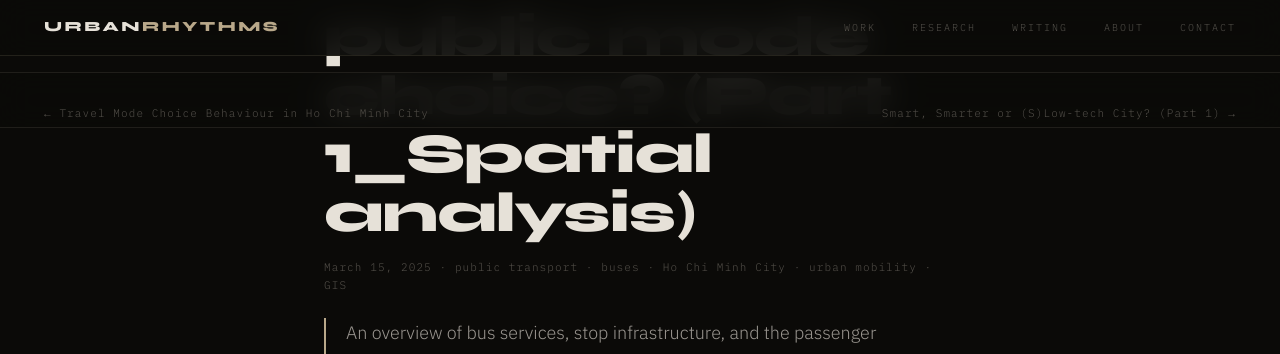
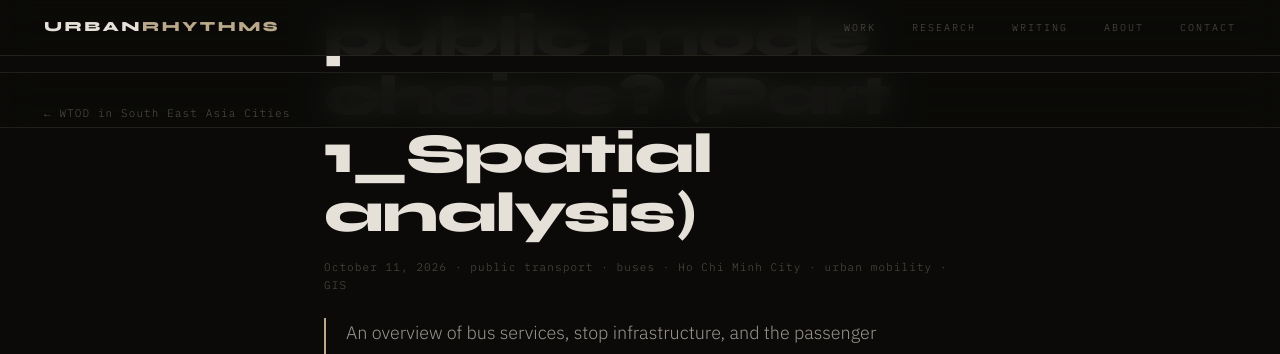
Before and after one commit to alicepham01/minhtam.space, a Jekyll site: the page built from _posts/2025-03-15-hcmc_bus_service_traffic_environment.md, in a window 1280 px wide and 900 px high, scrolled down 497 px. Shown: the top 354 px of the window. Built offline with Jekyll 4.4.1, drawn with Linux system fonts in a browser that asks for light colours; some of the changed lines change nothing that is shown.

Commit message:
Update publication date and image links
Updated the publication date and changed image links to point to GitHub.

```diff
--- a/_posts/2025-03-15-hcmc_bus_service_traffic_environment.md
+++ b/_posts/2025-03-15-hcmc_bus_service_traffic_environment.md
@@ -1,6 +1,6 @@
 ---
 category: research
-date: 2025-03-15
+date: 2026-10-11
 description: An overview of bus services, stop infrastructure, and the
   passenger experience in Ho Chi Minh City's central business district.
 layout: post
@@ -170,7 +170,7 @@
 **Figure 1.** Distribution of bus stops and district locations (left),
 and land use (right) in HCMC's CBD.
 
-![Figure 1: Distribution of bus stops and land use in HCMC's CBD](assets/images/hcmc-travel-mode-choice/w2_f1.avif)
+![Figure 1: Distribution of bus stops and land use in HCMC's CBD](https://github.com/alicepham01/minhtam.space/blob/main/assets/images/hcmc-travel-mode-choice/w2_f1.avif)
 
 *Existing-conditions survey in HCMC's CBD.*
 
@@ -178,7 +178,7 @@
 transportation hierarchy, system, and bus-stop locations in the CBD
 (right).
 
-![Figure 2: Bus-stop types, locations, and transportation hierarchy](assets/images/hcmc-travel-mode-choice/w2_f2.avif)
+![Figure 2: Bus-stop types, locations, and transportation hierarchy](https://github.com/alicepham01/minhtam.space/blob/main/assets/images/hcmc-travel-mode-choice/w2_f2.avif)
 
 Within the CBD, the study identifies 150 bus stops and eight information
 signboards accessible to public transport passengers. These include 44
@@ -207,7 +207,7 @@
 
 **Figure 3.** Bus-stop surroundings.
 
-![Figure 3: Bus-stop surroundings](assets/images/hcmc-travel-mode-choice/w2_f3.avif)
+![Figure 3: Bus-stop surroundings](https://github.com/alicepham01/minhtam.space/blob/main/assets/images/hcmc-travel-mode-choice/w2_f3.avif)
 
 The areas around bus stops in HCMC's CBD are often busy, with
 pedestrians moving alongside street vendors and motorbikes passing
@@ -221,7 +221,7 @@
 
 **Figure 4. Lighting.**
 
-![Figure 4: Lighting at bus stops](assets/images/hcmc-travel-mode-choice/w2_f4.avif)
+![Figure 4: Lighting at bus stops](https://github.com/alicepham01/minhtam.space/blob/main/assets/images/hcmc-travel-mode-choice/w2_f4.avif)
 
 Most bus shelters in HCMC's CBD appear to have adequate lighting, with
 one or more fixtures providing illumination for passengers travelling at
@@ -230,7 +230,7 @@
 
 **Figure 5. CCTV cameras.**
 
-![Figure 5: CCTV cameras at bus shelters](assets/images/hcmc-travel-mode-choice/w2_f5.avif)
+![Figure 5: CCTV cameras at bus shelters](https://github.com/alicepham01/minhtam.space/blob/main/assets/images/hcmc-travel-mode-choice/w2_f5.avif)
 
 Some renovated bus shelters have security cameras mounted on their roofs
 and directed toward the station area. These cameras may deter vandalism
@@ -239,7 +239,7 @@
 
 **Figure 6. Benches.**
 
-![Figure 6: Benches at bus stops](assets/images/hcmc-travel-mode-choice/w2_f6.avif)
+![Figure 6: Benches at bus stops](https://github.com/alicepham01/minhtam.space/blob/main/assets/images/hcmc-travel-mode-choice/w2_f6.avif)
 
 Bench seating is provided at various bus stops across HCMC's CBD,
 offering places to rest while waiting for transport. The study reports
@@ -248,7 +248,7 @@
 
 **Figure 7. Information boards displaying bus schedules.**
 
-![Figure 7: Information boards displaying bus schedules](assets/images/hcmc-travel-mode-choice/w2_f7.avif)
+![Figure 7: Information boards displaying bus schedules](https://github.com/alicepham01/minhtam.space/blob/main/assets/images/hcmc-travel-mode-choice/w2_f7.avif)
 
 Access to timely and reliable schedule information helps passengers plan
 journeys. The study reports that most bus shelters (24.6%) provide a
@@ -258,7 +258,7 @@
 
 **Figure 8. Bus information boards.**
 
-![Figure 8: Bus information boards](assets/images/hcmc-travel-mode-choice/w2_f8.avif)
+![Figure 8: Bus information boards](https://github.com/alicepham01/minhtam.space/blob/main/assets/images/hcmc-travel-mode-choice/w2_f8.avif)
 
 Some information boards may contain inconsistencies or inaccuracies, so
 passengers should not rely on them as the sole source for trip planning.
@@ -268,7 +268,7 @@
 
 **Figure 9. Roofs.**
 
-![Figure 9: Roofs at bus stops](assets/images/hcmc-travel-mode-choice/w2_f9.avif)
+![Figure 9: Roofs at bus stops](https://github.com/alicepham01/minhtam.space/blob/main/assets/images/hcmc-travel-mode-choice/w2_f9.avif)
 
 Some bus stops have damaged roofs or no roof at all, including some
 pillar stops and information signboards. Uncovered stops account for
@@ -279,12 +279,12 @@
 **Figure 10.** Bus appearance, departure timetable and free-transfer
 route table, boarding door, and exit door (left to right).
 
-![Figure 10: Bus appearance, timetable, transfer information, boarding door, and exit door](assets/images/hcmc-travel-mode-choice/w2_f10.avif)
+![Figure 10: Bus appearance, timetable, transfer information, boarding door, and exit door](https://github.com/alicepham01/minhtam.space/blob/main/assets/images/hcmc-travel-mode-choice/w2_f10.avif)
 
 **Figure 11.** Interior space, stop-request button, emergency hammer,
 and camera (left to right).
 
-![Figure 11: Interior space and safety equipment on a bus](assets/images/hcmc-travel-mode-choice/w2_f11.avif)
+![Figure 11: Interior space and safety equipment on a bus](https://github.com/alicepham01/minhtam.space/blob/main/assets/images/hcmc-travel-mode-choice/w2_f11.avif)
 
 Buses are equipped with modern passenger-support facilities, including
 air conditioning, stop-request buttons, and stop-announcement speakers,
```
